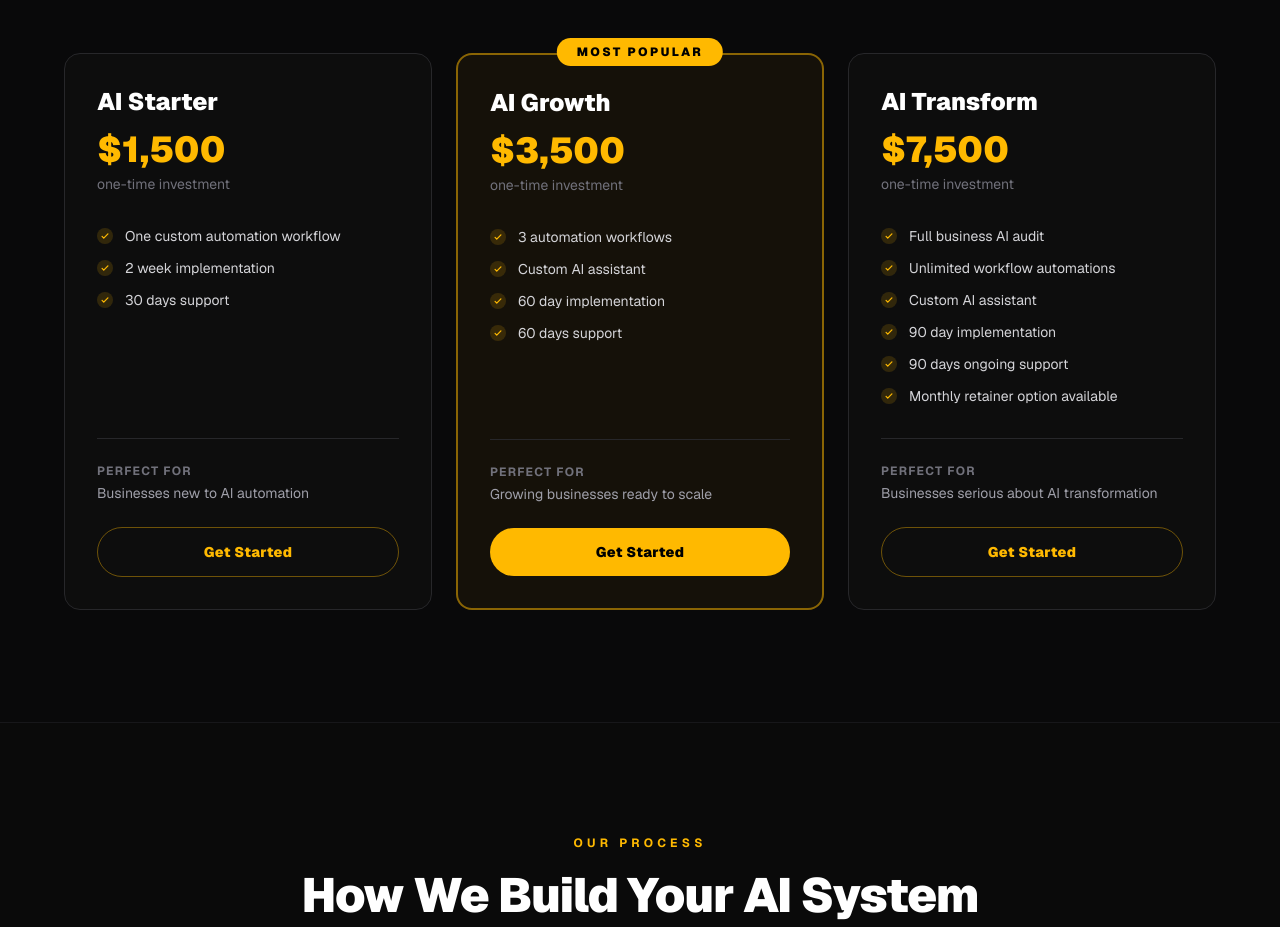
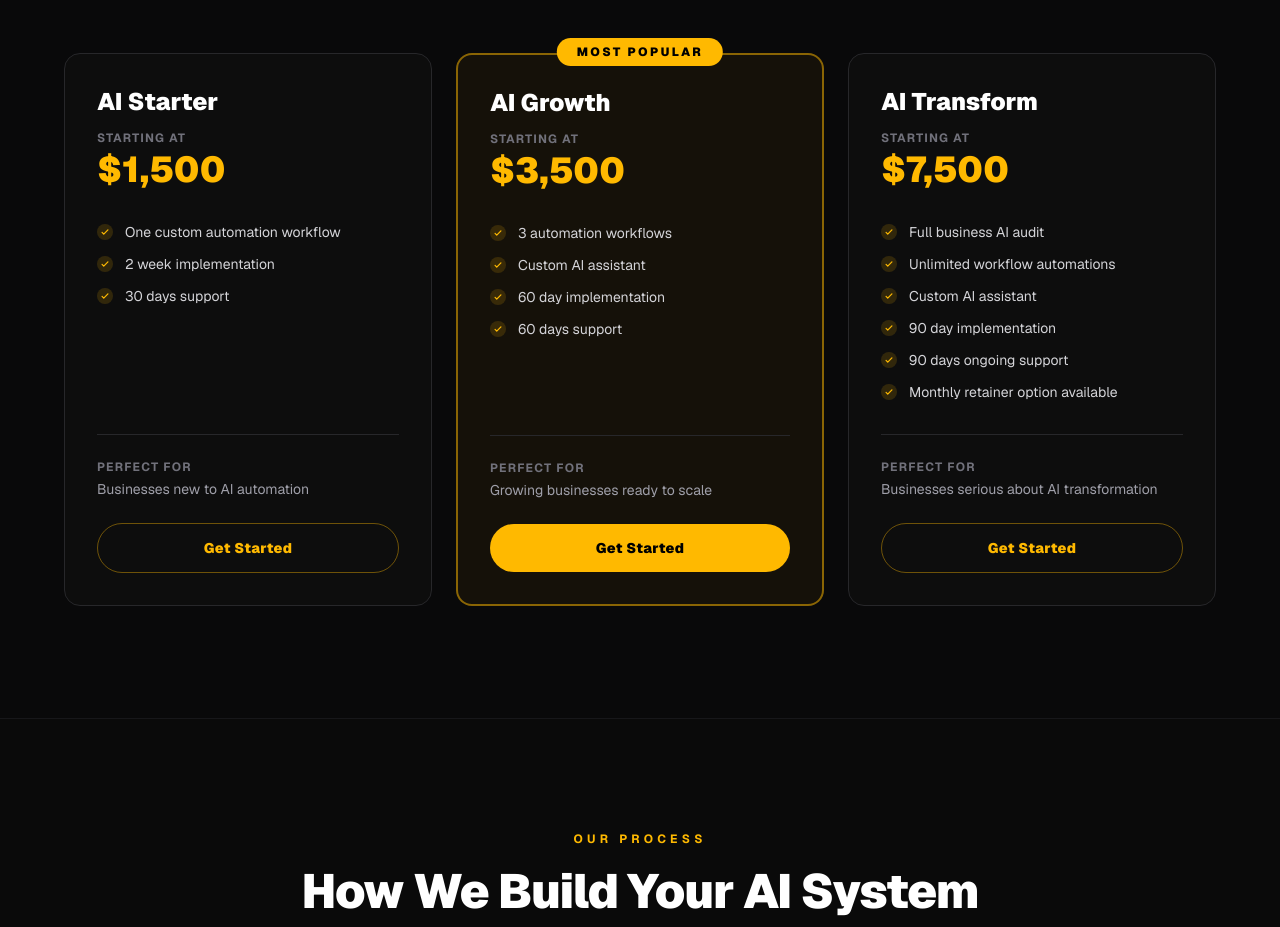
Before and after one commit to thomasdavidjacob-agency/thomasdavidjacob, a Next.js app: page /ai-systems in a window 1280 px wide. Shown: the part 2360-3287 px from the top of the page. Built offline with nearby package versions, Linux system fonts and the light colour scheme.

Commit message:
Show 'Starting at' label on package pricing cards

```diff
--- a/app/ai-systems/page.tsx
+++ b/app/ai-systems/page.tsx
@@ -285,8 +285,8 @@ export default function AISystemsPage() {
 
                 <div className="mb-8">
                   <h3 className="text-2xl font-black text-white mb-2">{pkg.name}</h3>
-                  <p className="text-4xl font-black text-amber-400 mt-3">{pkg.price}</p>
-                  <p className="text-zinc-500 text-sm mt-1">one-time investment</p>
+                  <p className="text-xs text-zinc-500 uppercase tracking-widest font-bold mt-3">Starting at</p>
+                  <p className="text-4xl font-black text-amber-400 mt-1">{pkg.price}</p>
                 </div>
 
                 <ul className="space-y-3 flex-1 mb-8">
```
